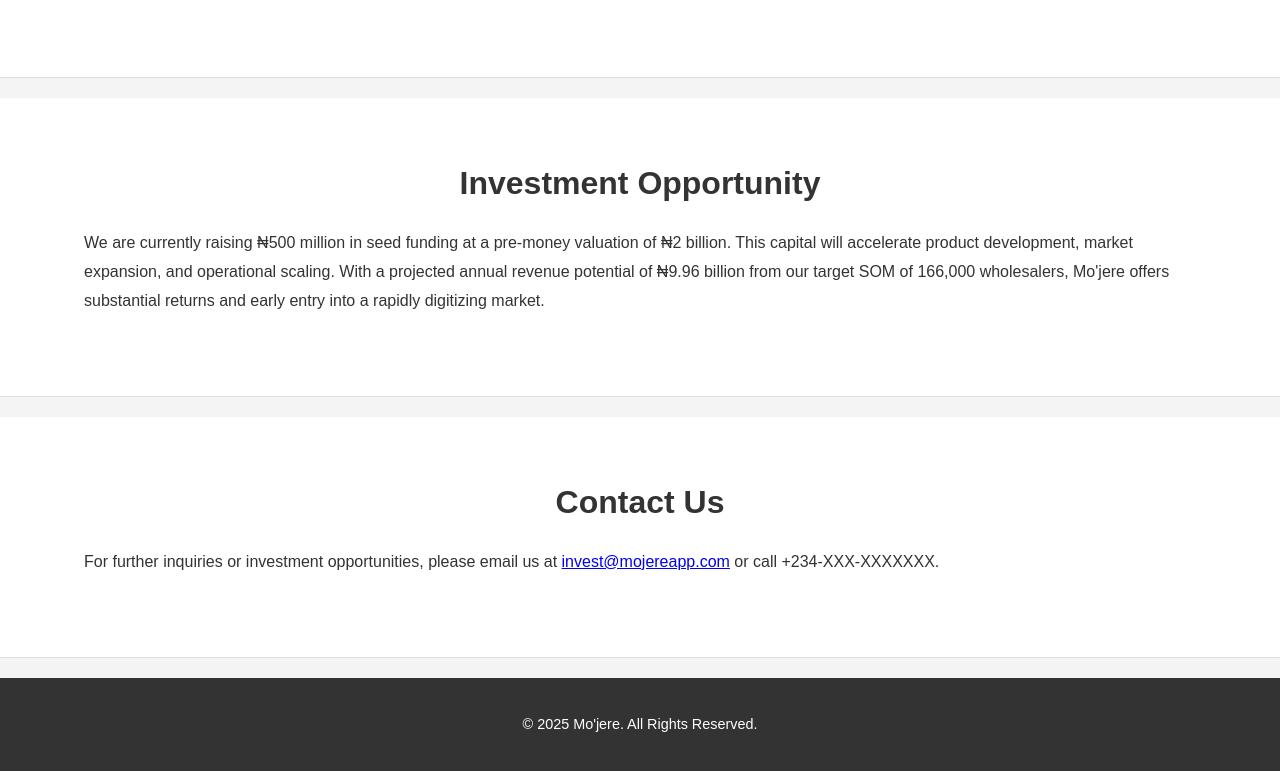
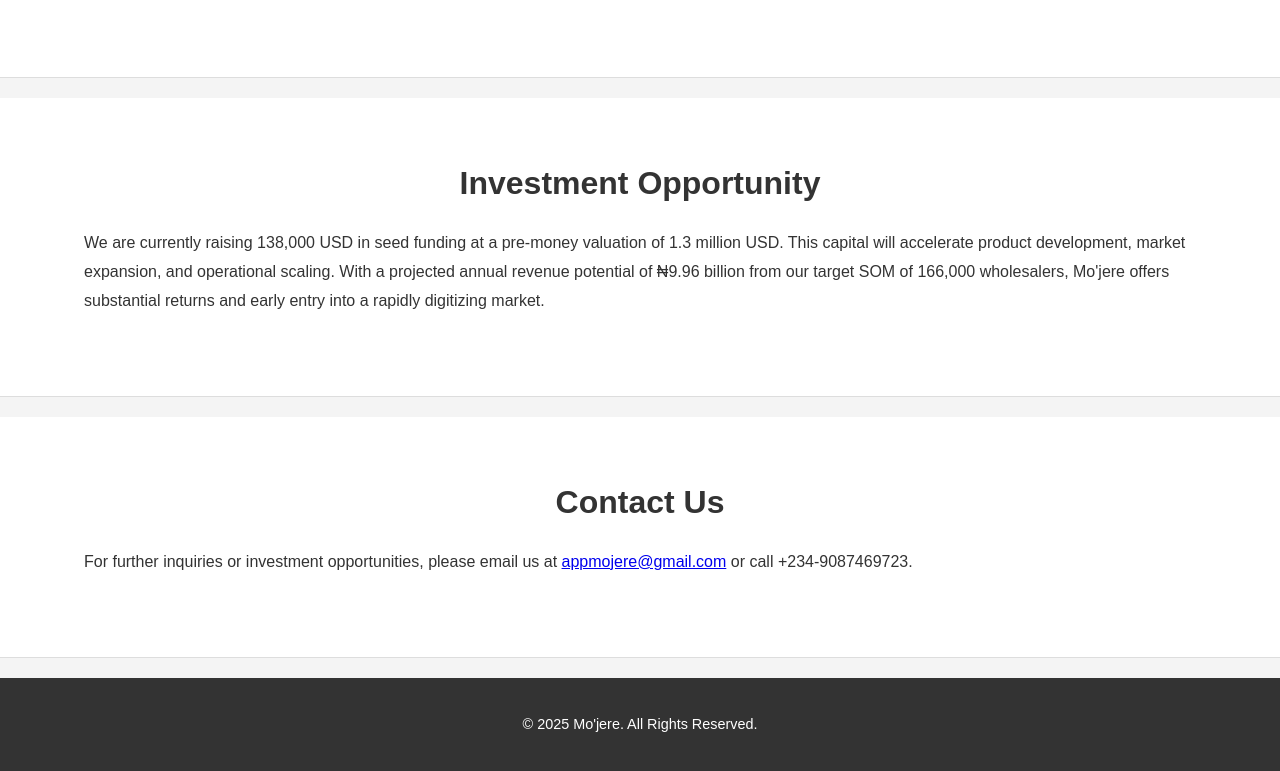
Before and after one commit to Niyioxy/-niyioxy.github.io, a plain HTML site: page index.html in a window 1280 px wide. Shown: the part 1672-2443 px from the top of the page. Drawn offline with Linux system fonts and the light colour scheme.

Commit message:
Update index.html

```diff
--- a/index.html
+++ b/index.html
@@ -3,7 +3,7 @@
 <head>
   <meta charset="UTF-8">
   <meta name="viewport" content="width=device-width, initial-scale=1.0">
-  <title>Mo'jere - Empowering FMCG Wholesalers</title>
+  <title>Mo'jere - Empowering FMCG and Non-FMCG Wholesalers</title>
   <link rel="stylesheet" href="style.css">
 </head>
 <body>
@@ -80,7 +80,7 @@
     <div class="container">
       <h2>Investment Opportunity</h2>
       <p>
-        We are currently raising ₦500 million in seed funding at a pre-money valuation of ₦2 billion. This capital will accelerate product development, market expansion, and operational scaling. With a projected annual revenue potential of ₦9.96 billion from our target SOM of 166,000 wholesalers, Mo'jere offers substantial returns and early entry into a rapidly digitizing market.
+        We are currently raising 138,000 USD in seed funding at a pre-money valuation of 1.3 million USD. This capital will accelerate product development, market expansion, and operational scaling. With a projected annual revenue potential of ₦9.96 billion from our target SOM of 166,000 wholesalers, Mo'jere offers substantial returns and early entry into a rapidly digitizing market.
       </p>
     </div>
   </section>
@@ -89,7 +89,7 @@
     <div class="container">
       <h2>Contact Us</h2>
       <p>
-        For further inquiries or investment opportunities, please email us at <a href="mailto:invest@mojereapp.com">invest@mojereapp.com</a> or call +234-XXX-XXXXXXX.
+        For further inquiries or investment opportunities, please email us at <a href="mailto:appmojere@gmail.com">appmojere@gmail.com</a> or call +234-9087469723.
       </p>
     </div>
   </section>
```
